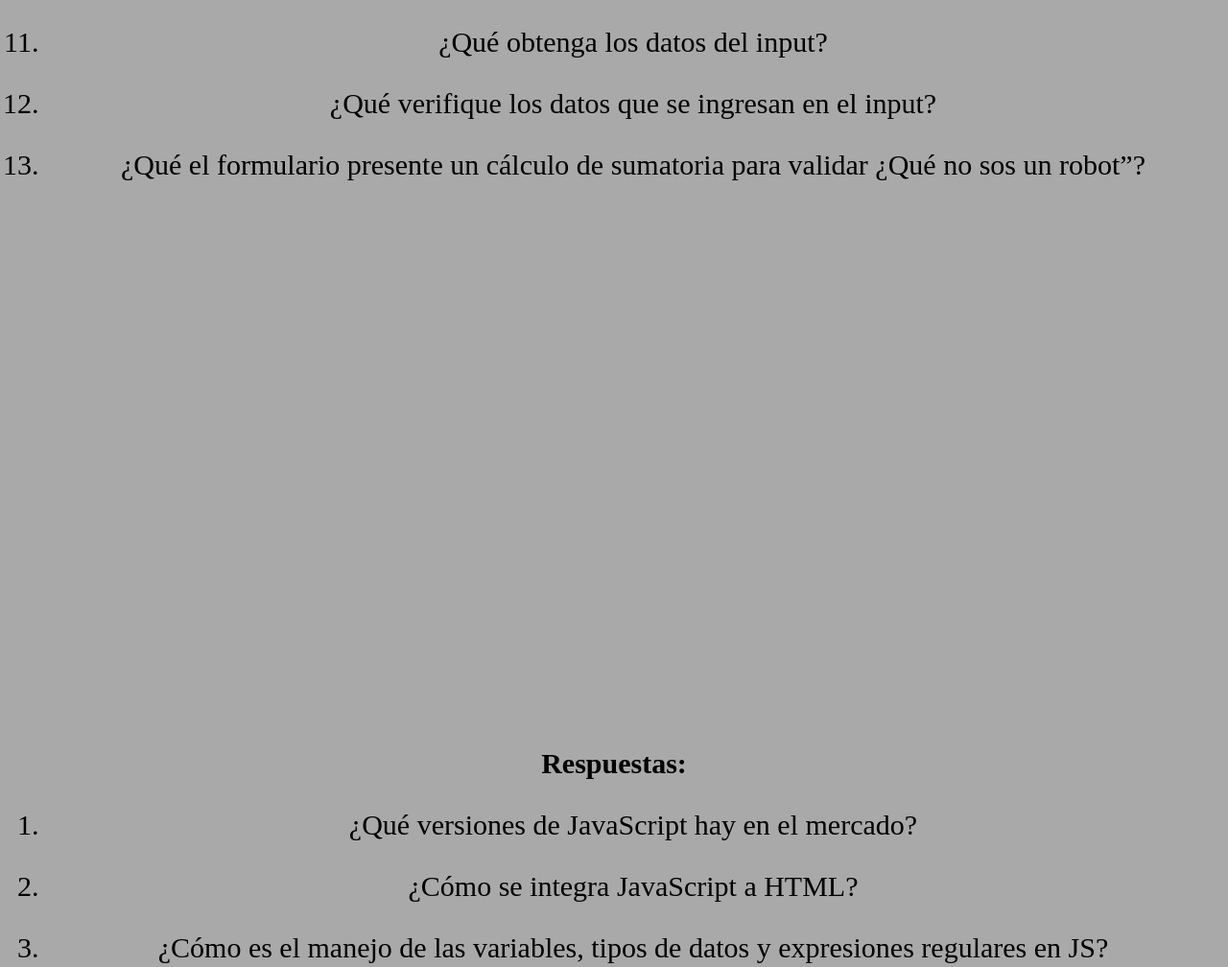
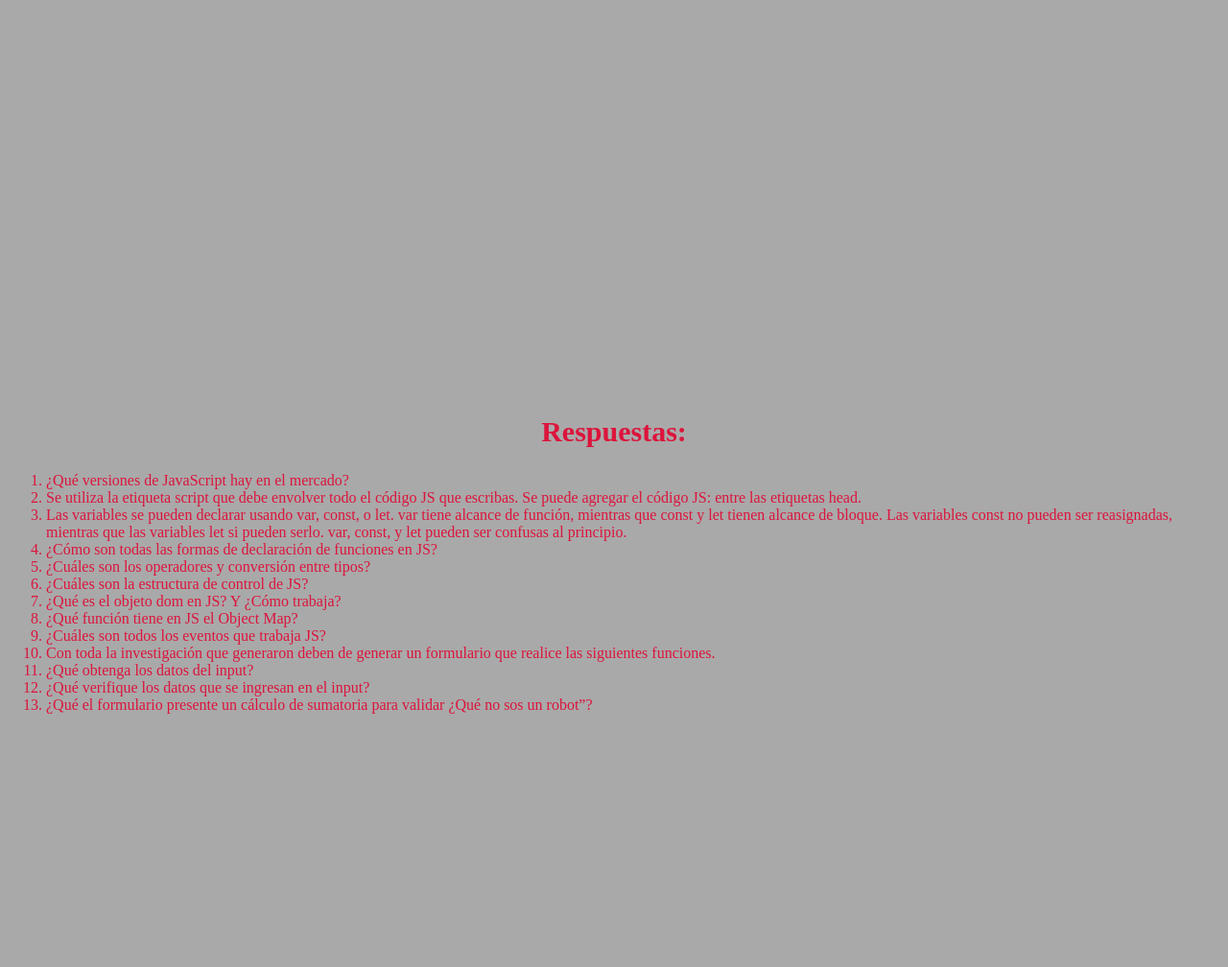
Before and after one commit to P-Lautaro/TP6JS, a plain HTML site: page index.html in a window 1280 px wide. Shown: the part 3340-4348 px from the top of the page at 96% size. After the commit the page ends 4100 px from the top, so only its background shows below. Drawn offline with Linux system fonts and the light colour scheme; files whose address does not match are found by name.

Commit message:
agregando class

```diff
--- a/CSS/style.css
+++ b/CSS/style.css
@@ -11,7 +11,12 @@ h1,p{
     background-position: center;
     -webkit-background-clip: text;
 }
-li,h2{
+h2{
+    text-align: center;
+    margin-top: 30px;
+    font-size: 30px;
+}
+.Preguntas{
     text-align: center;
     margin-top: 30px;
     font-size: 30px;
@@ -38,3 +43,7 @@ p{
     opacity: 1;
     transform: scale(1);
 }
+
+.respuestas{
+ color: crimson;
+}
--- a/index.html
+++ b/index.html
@@ -26,7 +26,7 @@
     <div class="contenedor">
 <img id="imagen1" src="imagenes/imagen1.jpg" alt="1" title="java" width="300" height="300" >
 
-
+<div class="Preguntas">
     <h2>Preguntas:</h2>
     <ol>
         <li>¿Qué versiones de JavaScript hay en el mercado?</li>
@@ -44,16 +44,18 @@
         <li>¿Qué el formulario presente un cálculo de sumatoria para validar ¿Qué no sos un robot”?</li>
 
     </ol>
-
+       </div>
     <img id="imagen2" src="imagenes/imagen2.jpg" alt="2" title="js" width="300" height="300" >
     </div>
 
 
+
+    <div class="respuestas">
     <h2>Respuestas:</h2>
     <ol>
         <li>¿Qué versiones de JavaScript hay en el mercado?</li>
-        <li> ¿Cómo se integra JavaScript a HTML?</li>
-        <li>¿Cómo es el manejo de las variables, tipos de datos y expresiones regulares en JS?</li>
+        <li> Se utiliza la etiqueta script que debe envolver todo el código JS que escribas. Se puede agregar el código JS: entre las etiquetas head. </li>
+        <li>Las variables se pueden declarar usando var, const, o let. var tiene alcance de función, mientras que const y let tienen alcance de bloque. Las variables const no pueden ser reasignadas, mientras que las variables let si pueden serlo. var, const, y let pueden ser confusas al principio.</li>
         <li>¿Cómo son todas las formas de declaración de funciones en JS?</li>
         <li>¿Cuáles son los operadores y conversión entre tipos?</li>
         <li>¿Cuáles son la estructura de control de JS?</li>
@@ -64,9 +66,8 @@
         <li>¿Qué obtenga los datos del input?</li>
         <li>¿Qué verifique los datos que se ingresan en el input?</li>
         <li>¿Qué el formulario presente un cálculo de sumatoria para validar ¿Qué no sos un robot”?</li>
-
     </ol>
 
-
+    </div>
 </body>
 </html>
```
